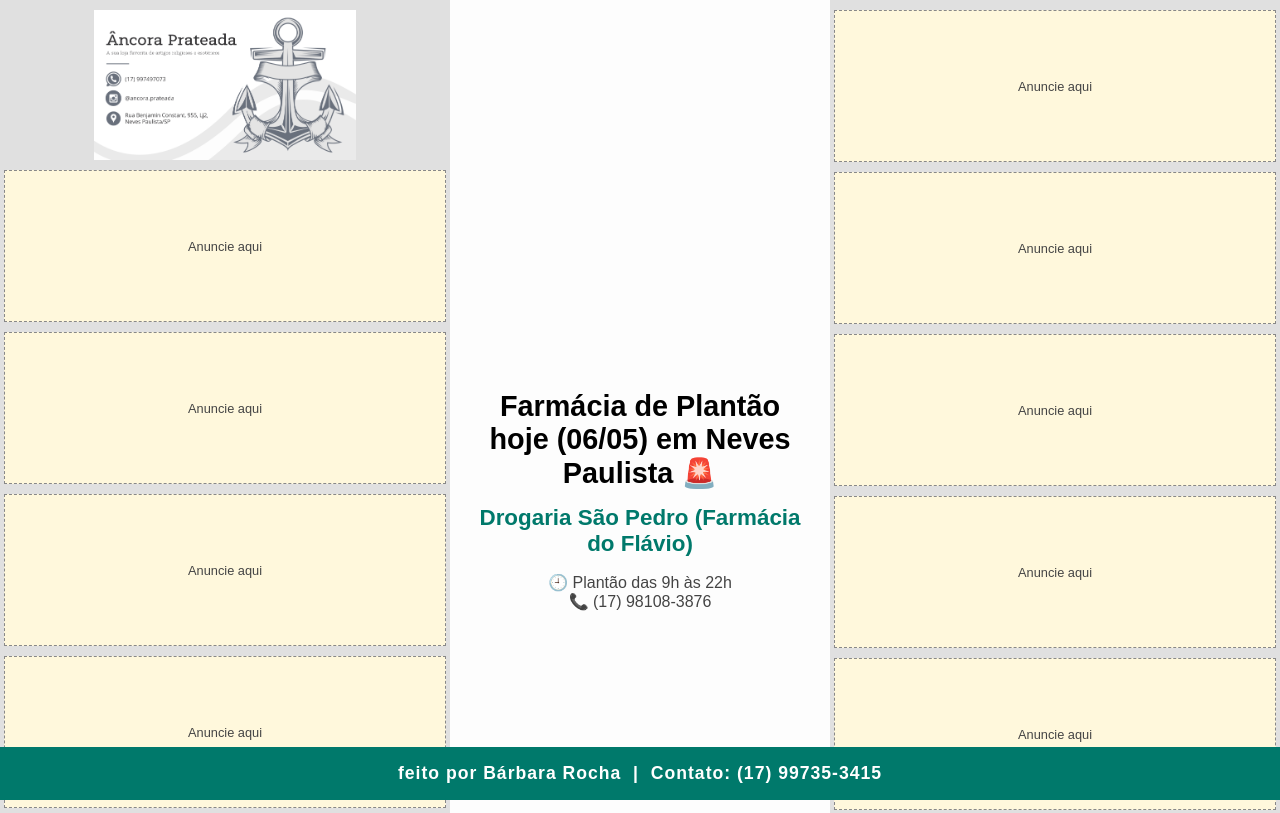
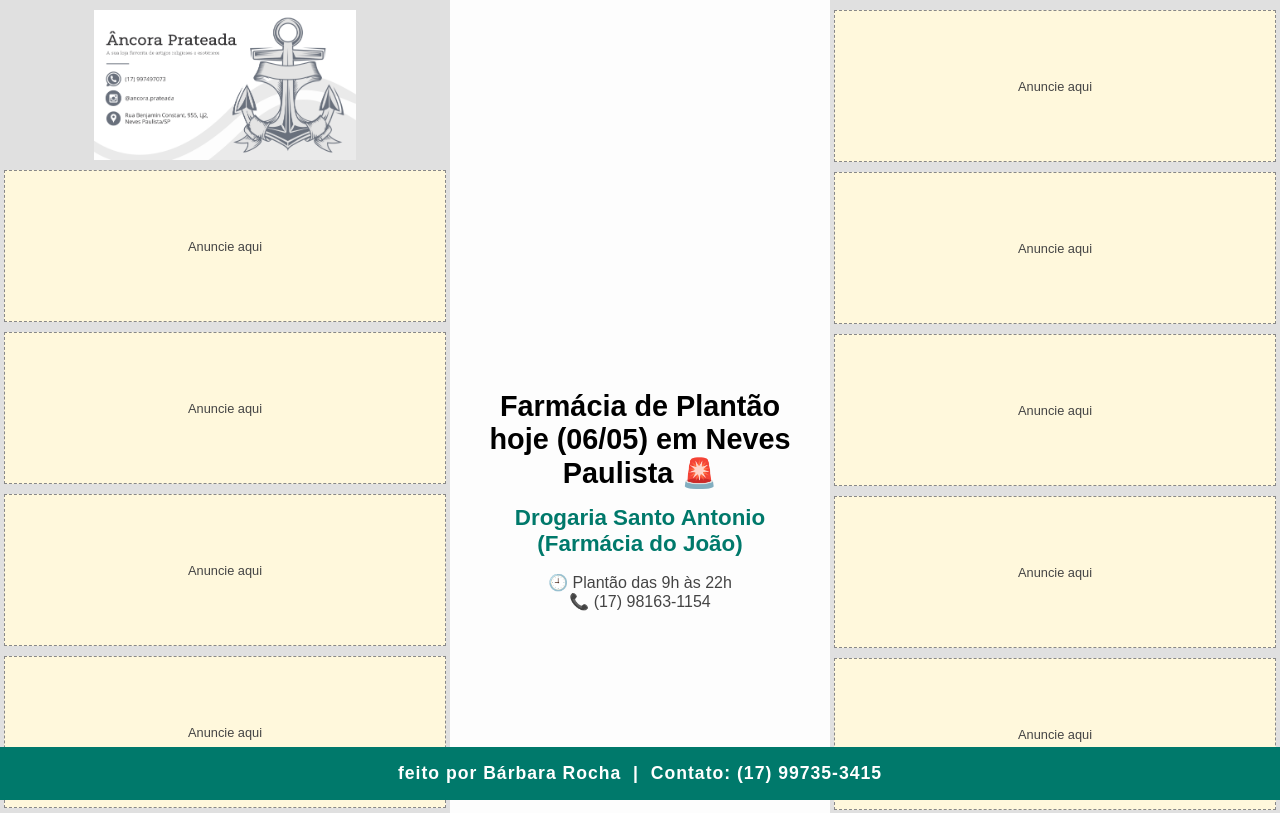
Before and after one commit to Rossalli/neves-paulista-farmacia-plantao, a plain HTML site: page index.html in a window 1280 px wide. Shown: the top 813 px of the page. Drawn offline with Linux system fonts and the light colour scheme.

Commit message:
Update index.html

```diff
--- a/index.html
+++ b/index.html
@@ -133,10 +133,6 @@
            {
              nome: "Drogaria Santa Izabel (Cohab I)",
              telefone: "(17) 98141-7800"
-           },
-           {
-             nome: "Multidrogas (Farmácia do Tauan)",
-             telefone: "(17) 98187-3139"
            }
          ];
 
@@ -153,7 +149,7 @@
 
          const hoje = new Date();
          const sabadoReferencia = ultimoSabadoAntes(hoje);
-         const primeiraData = new Date("2024-04-20"); // Sábado de referência com João
+         const primeiraData = new Date("2026-05-02"); // Sábado de referência com João
 
          const semanasPassadas = Math.floor((sabadoReferencia - primeiraData) / (7 * 24 * 60 * 60 * 1000));
          const indexFarmacia = semanasPassadas % farmacias.length;
```
